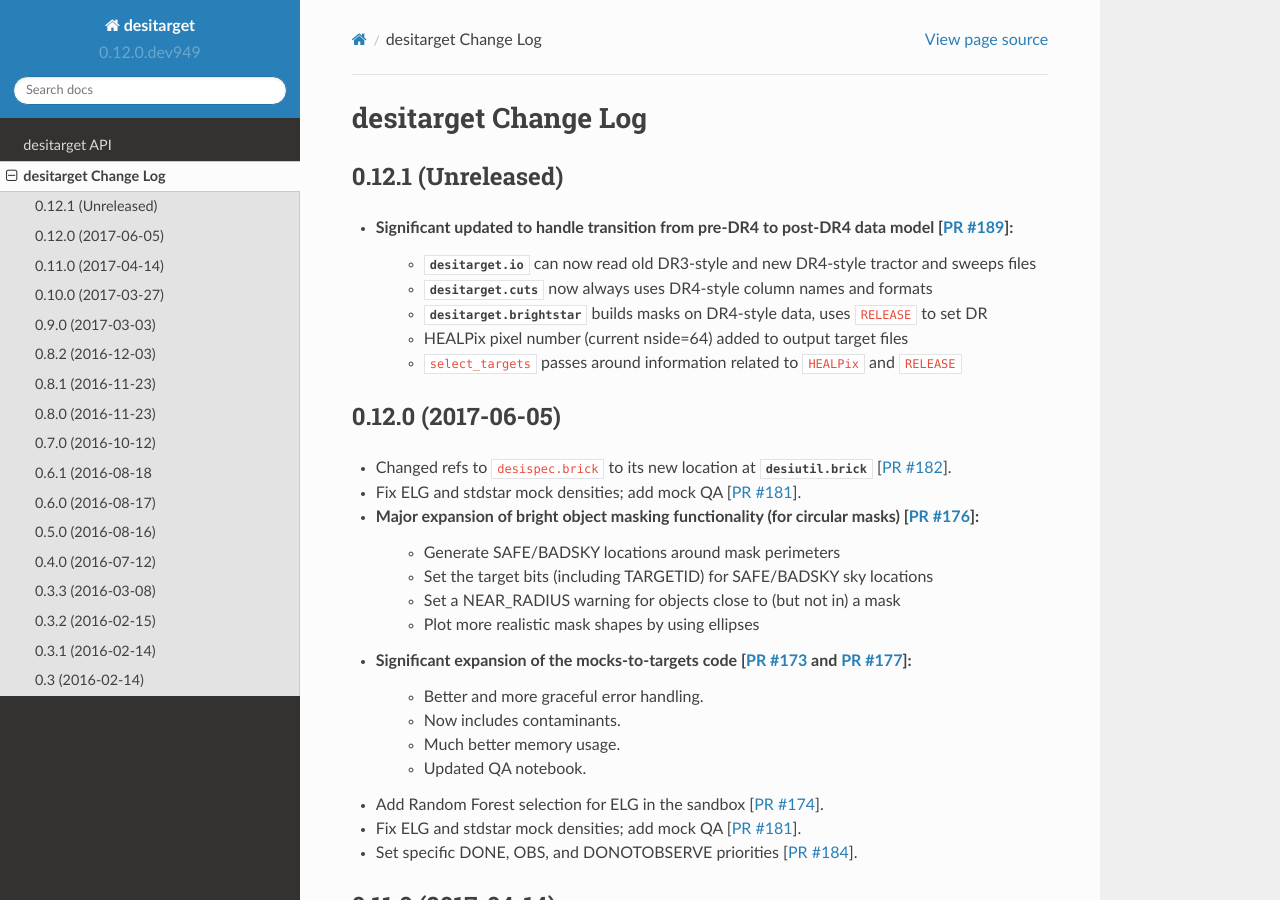
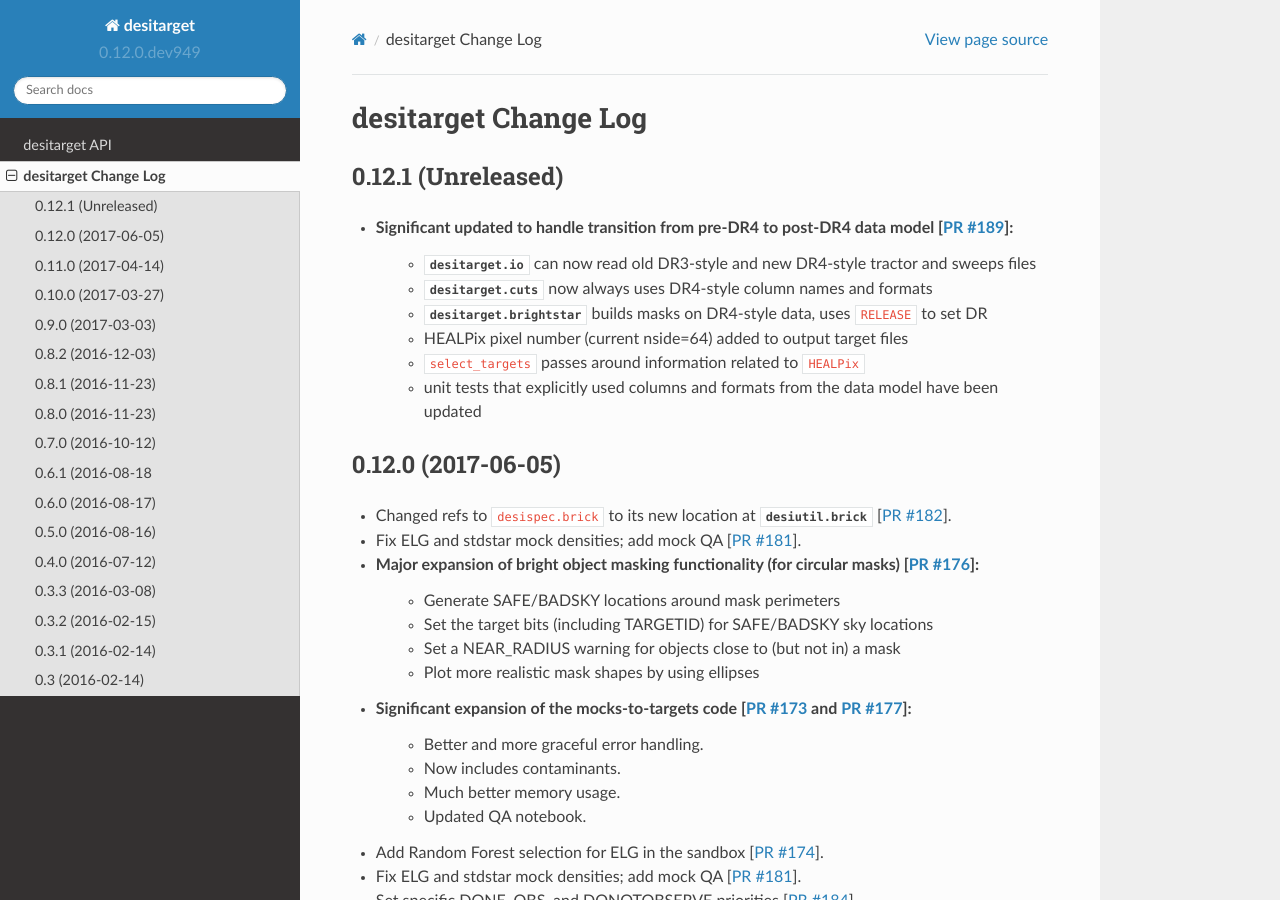
Before and after one commit to desihub/desitarget, a Sphinx documentation site: the page built from doc/changes.rst, in a window 1280 px wide and 900 px high. Built offline with Sphinx 7.4.7 and the Read the Docs theme 2.0.0, drawn with Linux system fonts in a browser that asks for light colours.

Commit message:
minor reworking in changes log [ci skip]

```diff
--- a/doc/changes.rst
+++ b/doc/changes.rst
@@ -10,7 +10,8 @@ desitarget Change Log
    * :mod:`desitarget.cuts` now always uses DR4-style column names and formats
    * :mod:`desitarget.brightstar` builds masks on DR4-style data, uses ``RELEASE`` to set DR
    * HEALPix pixel number (current nside=64) added to output target files
-   * ``select_targets`` passes around information related to ``HEALPix`` and ``RELEASE``
+   * ``select_targets`` passes around information related to ``HEALPix``
+   * unit tests that explicitly used columns and formats from the data model have been updated
 
 .. _`PR #189`: https://github.com/desihub/desitarget/pull/189
 
```
